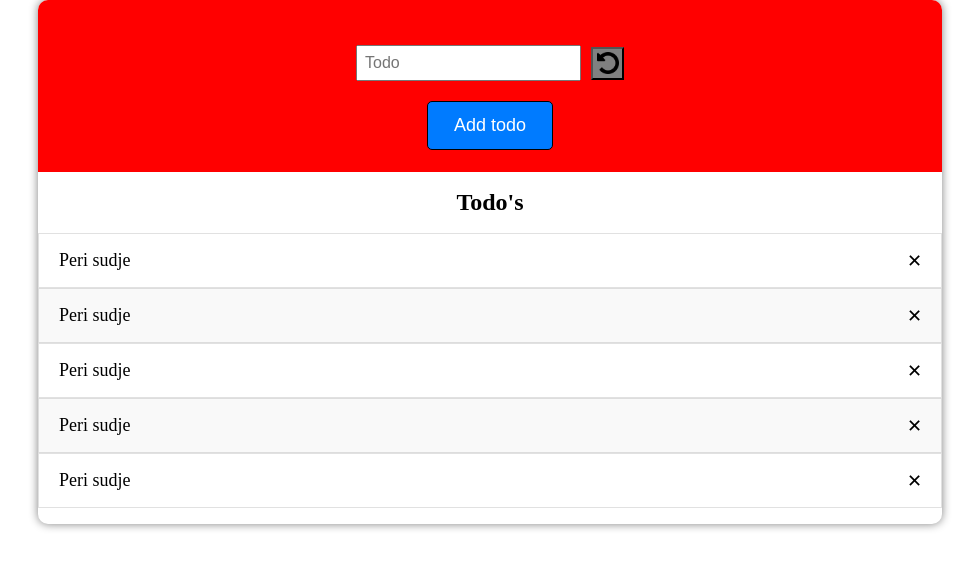
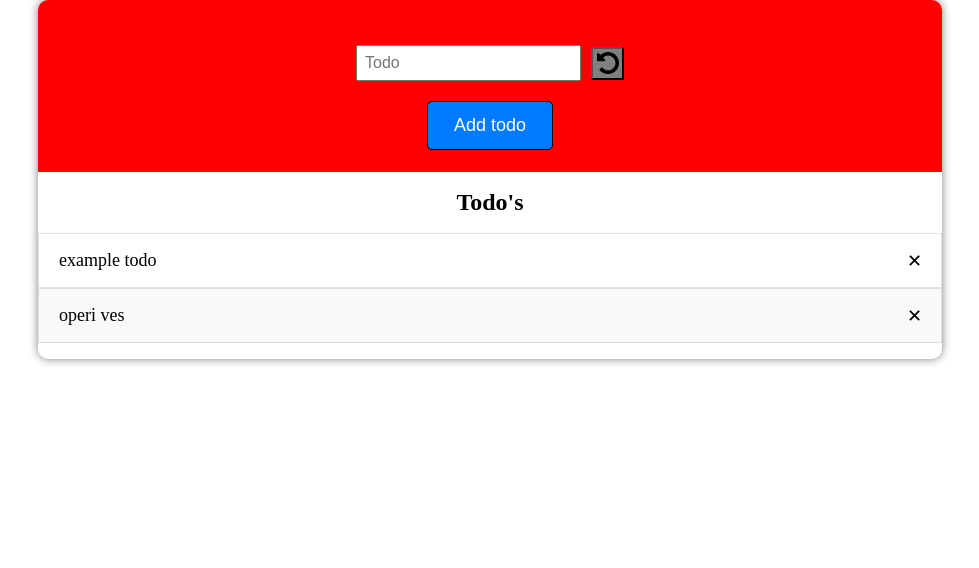
Before and after one commit to DanijelAdrinek/todo-app, a React (Create React App) app: page / in a window 1280 px wide. Shown: the top 568 px of the page, without its empty margins (150-1129 px from the left). Built offline with nearby package versions, Linux system fonts and the light colour scheme.

Commit message:
implemented most of functionality, finished redux reducers, implemented undo create button, and fixed previous bugs in code

```diff
--- a/src/components/form/form.component.jsx
+++ b/src/components/form/form.component.jsx
@@ -1,5 +1,12 @@
 import { Form, TextInputAndUndoContainer, TextInput, Undo, UndoImage, Tooltip, SubmitInput } from "./form.styles";
 import undoArrow from "../../assets/undo-arrow.png";
+
+import { useState } from "react";
+import { useDispatch, useSelector } from "react-redux";
+import { addTodo, removeTodo } from "../../redux/todo/todo-slice.js";
+import { idGenerator } from "../../utils/id-generator/id-generator";
+
+import { TODO_STATUSES } from "../../redux/todo/todo-slice.js";
 
 /**
  * renders a form for adding todo items
@@ -7,11 +14,74 @@ import undoArrow from "../../assets/undo-arrow.png";
  * @returns {HTMLFormElement} add todo form
  */
 const AddTodoForm = () => {
+    const [value, setValue] = useState('');
+    const dispatch = useDispatch();
+    const todos = useSelector(state => state.todos.value);
+    const hasTodos = (Object.keys(todos).length !== 0);
+
+    /**
+     * sets the value to the value of the input field
+     *
+     * @param {Event} inputEvent
+     */
+    const onChangeHandler = (inputEvent) => {
+        const inputValue = inputEvent.target.value;
+        setValue(inputValue);
+    };
+
+    const formValidator = () => {
+        if(value.trim().length === 0) {
+            return false;
+        }
+
+        return true;
+    };
+
+    /**
+     * handles the form submit
+     *
+     * @param {Event} e
+     */
+    const formSubmitHandler = e => {
+        e.preventDefault();
+        const isValid = formValidator();
+
+        if(isValid) {
+            const id = idGenerator();
+            const name = value;
+            const status = TODO_STATUSES.todo;
+
+            const todo = {id, name, status};
+            dispatch(addTodo(todo));
+        }
+    };
+
+    /**
+     * removes the last object in the todo state
+     *
+     * @param {Event} e
+     */
+    const undoClickHandler = e => {
+        e.preventDefault();
+
+        const IDs = Object.keys(todos);
+        const lastID = IDs.pop();
+        dispatch(removeTodo(lastID))
+    }
+
     return (
-        <Form>
+        <Form onSubmit={formSubmitHandler}>
             <TextInputAndUndoContainer>
-                <TextInput type="text" name="todo" placeholder="Todo"/>
-                <Undo><UndoImage src={undoArrow} alt="undo-arrow"/><Tooltip>Undo Add Todo</Tooltip></Undo>
+                <TextInput type="text" name="todo" placeholder="Todo" onChange={onChangeHandler}/>
+
+                {/* only show undo if todos are available in the state */}
+                {
+                    hasTodos ?
+                        <Undo onClick={undoClickHandler}><UndoImage src={undoArrow} alt="undo-arrow"/><Tooltip>Undo Add Todo</Tooltip></Undo> :
+                        null
+
+                }
+
             </TextInputAndUndoContainer>
             <SubmitInput type="submit" value="Add todo"/>
         </Form>
--- a/src/components/todo/todo.component.jsx
+++ b/src/components/todo/todo.component.jsx
@@ -1,15 +1,48 @@
 import { TodoStyled, RemoveTodo } from "./todo.styles";
+import { TODO_STATUSES } from "../../redux/todo/todo-slice";
+
+import { useDispatch } from "react-redux";
+import { removeTodo, changeTodoStatus } from "../../redux/todo/todo-slice";
+
+const CHANGE_TODO_STATUS = {
+    [TODO_STATUSES.todo]: TODO_STATUSES.inProgress,
+    [TODO_STATUSES.inProgress]: TODO_STATUSES.done,
+    [TODO_STATUSES.done]: TODO_STATUSES.todo
+};
+
+const BACKGROUND_COLORS = {
+    [TODO_STATUSES.inProgress]: 'green',
+    [TODO_STATUSES.done]: 'grey'
+};
 
 /**
  * returns and renders Todo element to the screen
  *
+ * @param {object} props - { id, name, status }
  * @returns {HTMLElement} todo
  */
-const Todo = () => {
+const Todo = ({id, name, status}) => {
+    const dispatch = useDispatch();
+
+    /**
+     * removes the todo from the state
+     */
+    const removeTodoHandler = () => {
+        dispatch(removeTodo(id));
+    }
+
+    /**
+     * changes the status of a todo depending on its previous status
+     */
+    const TodoClickHandler = () => {
+        const newStatus = CHANGE_TODO_STATUS[status];
+        dispatch(changeTodoStatus({id, status: newStatus}));
+    }
+
     return (
-        <TodoStyled>
-            Peri sudje
-            <RemoveTodo>
+        <TodoStyled onClick={TodoClickHandler} backgroundColor={BACKGROUND_COLORS[status] ? BACKGROUND_COLORS[status] : null}>
+            {name}
+            <RemoveTodo onClick={removeTodoHandler}>
                 &#10005;
             </RemoveTodo>
         </TodoStyled>
--- a/src/components/todo/todo.styles.jsx
+++ b/src/components/todo/todo.styles.jsx
@@ -1,11 +1,13 @@
-import styled from "styled-components";
+import styled, { css } from "styled-components";
 
 const todoHeight = 55;
 const borderWidth = 1;
 
 export const TodoStyled = styled.li`
     width: 100%;
+    min-height: ${todoHeight}px;
     height: ${todoHeight}px;
+    max-height: max-content;
     display: flex;
     justify-content: space-between;
     align-items: center;
@@ -14,6 +16,8 @@ export const TodoStyled = styled.li`
     border: ${borderWidth}px solid rgba(155,155,155, 0.3);
     user-select: none;
     transition: all 0.3s ease-in-out;
+    max-width: 100%;
+    word-wrap: break-word;
 
     &:nth-child(odd) {
         background-color: #f9f9f9;
@@ -23,7 +27,22 @@ export const TodoStyled = styled.li`
         cursor: pointer;
         background-color: #ddd;
     }
-    `;
+
+    ${props => {
+    const { backgroundColor } = props;
+
+    backgroundColor && css`
+         background-color: ${backgroundColor} !important;
+        `}
+    };
+`;
+
+// export const TodoText = styled.p`
+//     max-width: 70%;
+//     height: max-content;
+//     word-wrap: break-word;
+//     margin: 0;
+// `;
 
 export const RemoveTodo = styled.div`
     width: ${todoHeight - borderWidth*2}px;
--- a/src/components/todos-container/todos-container.component.jsx
+++ b/src/components/todos-container/todos-container.component.jsx
@@ -1,5 +1,7 @@
 import { ContainerStyles, Title } from "./todos-container.styles.jsx";
 import Todo from "../todo/todo.component.jsx";
+
+import { useSelector } from "react-redux";
 
 /**
  * returns and renders the todo list container
@@ -7,14 +9,24 @@ import Todo from "../todo/todo.component.jsx";
  * @returns {HTMLElement} todos list container
  */
 export const TodosContainer = () => {
+    const todosObject = useSelector(state => state.todos.value);
+
+    const todos = Object.entries(todosObject);
+
     return (
         <ContainerStyles>
             <li><Title>Todo's</Title></li>
-            <Todo />
-            <Todo />
-            <Todo />
-            <Todo />
-            <Todo />
+
+            {
+                // mapping the todo's array and returning Todo's
+                todos.map(todo => {
+                    const id = todo[0];
+                    const {name, status} = todo[1];
+
+                    return <Todo key={id} id={id} name={name} status={status} />;
+                })
+            }
+
         </ContainerStyles>
     );
 };
--- a/src/index.js
+++ b/src/index.js
@@ -2,7 +2,7 @@ import React from 'react';
 import ReactDOM from 'react-dom/client';
 
 import { Provider } from 'react-redux';
-import store from './app/store';
+import store from './redux/store';
 
 import App from './App';
 import reportWebVitals from './reportWebVitals';
--- a/src/app/store.js
+++ b/src/redux/store.js
@@ -1,5 +1,8 @@
 import { configureStore } from '@reduxjs/toolkit'
+import todoSlice  from './todo/todo-slice'
 
 export default configureStore({
-  reducer: {},
+  reducer: {
+    todos: todoSlice
+  },
 })
--- /dev/null
+++ b/src/redux/todo/todo-slice.js
@@ -0,0 +1,69 @@
+import { createSlice } from "@reduxjs/toolkit";
+
+
+
+/**
+ * @typedef {object} ReferenceState state
+ */
+
+
+
+/**
+ * possible statuses of todo's
+ */
+export const TODO_STATUSES = {
+    todo: 'todo',
+    inProgress: 'inProgress',
+    done: 'done'
+};
+
+/**
+ * redux todo slice
+ */
+export const todoSlice = createSlice({
+    name: 'todos',
+    initialState: {
+        value: {
+            0: {name: 'example todo', status: 'todo'},
+            1: {name: 'operi ves', status: 'todo'}
+        }
+    },
+    reducers: {
+
+        /**
+         * adds a new todo object to our state
+         *
+         * @param {ReferenceState} state
+         * @param {object} action { id, name, status }
+         */
+        addTodo: (state, action) => {
+            const { id, name, status } = action.payload;
+            state.value[id] = {name, status};
+        },
+
+        /**
+         * removes a todo object from our state
+         *
+         * @param {ReferenceState} state
+         * @param {number} action id
+         */
+        removeTodo: (state, action) => {
+            delete state.value[action.payload]
+        },
+
+        /**
+         * changes the status of a todo
+         *
+         * @param {ReferenceState} state
+         * @param {object} action { id, status }
+         */
+        changeTodoStatus: (state, action) => {
+            const {id, status} = action.payload;
+            state.value[id].status = status;
+        }
+    }
+});
+
+export const { addTodo, removeTodo, changeTodoStatus } = todoSlice.actions;
+
+export default todoSlice.reducer;
--- /dev/null
+++ b/src/utils/id-generator/id-generator.js
@@ -0,0 +1,22 @@
+/**
+ * this HOF returns a function that will return a unique ID every time it gets run
+ *
+ * @returns {function} generateId function
+ */
+const idGeneratorFunction = () => {
+    let currentId = 0;
+
+    /**
+     * this function returns a unique ID every time it gets run
+     *
+     * @returns {number} unique ID
+     */
+    const generateId = () => {
+        currentId++;
+        return currentId;
+    }
+
+    return generateId;
+};
+
+export const idGenerator = idGeneratorFunction();
```
Also changed, not shown: src/redux/todos/todos-slice.js (deleted, +0 -24 lines).
